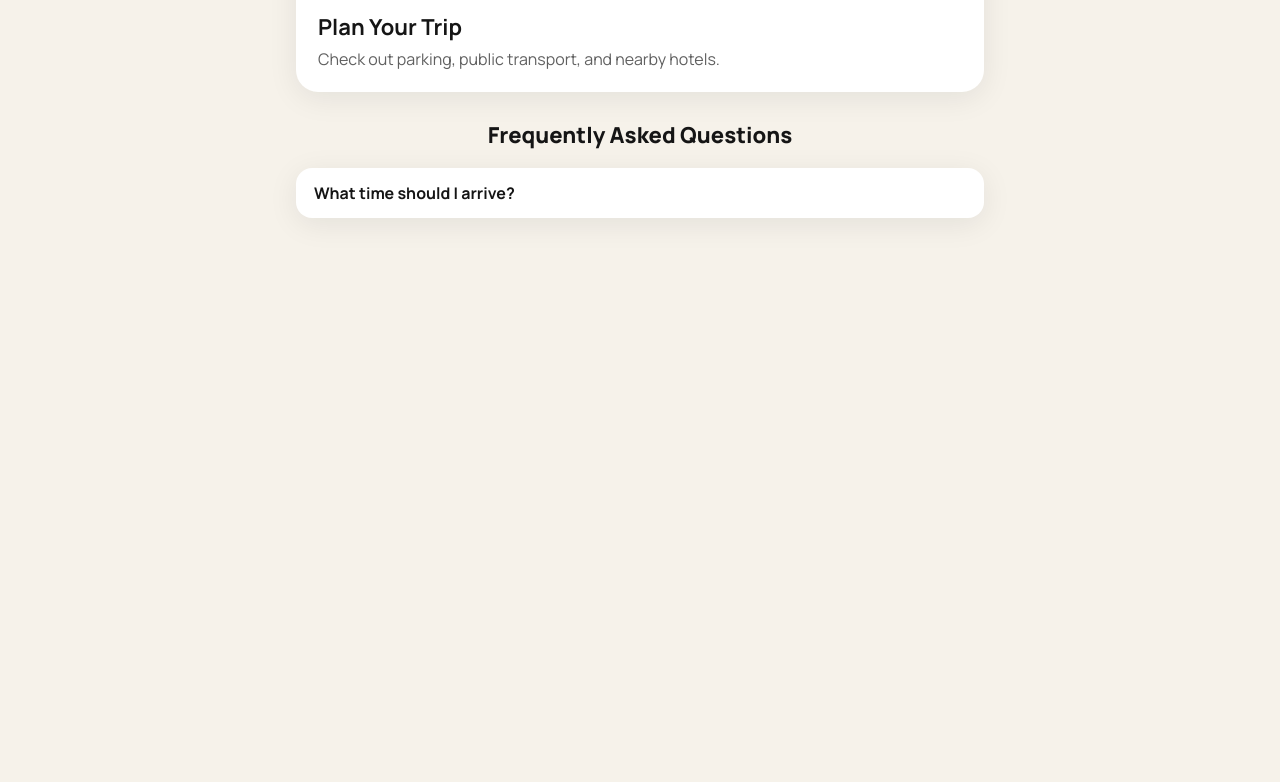
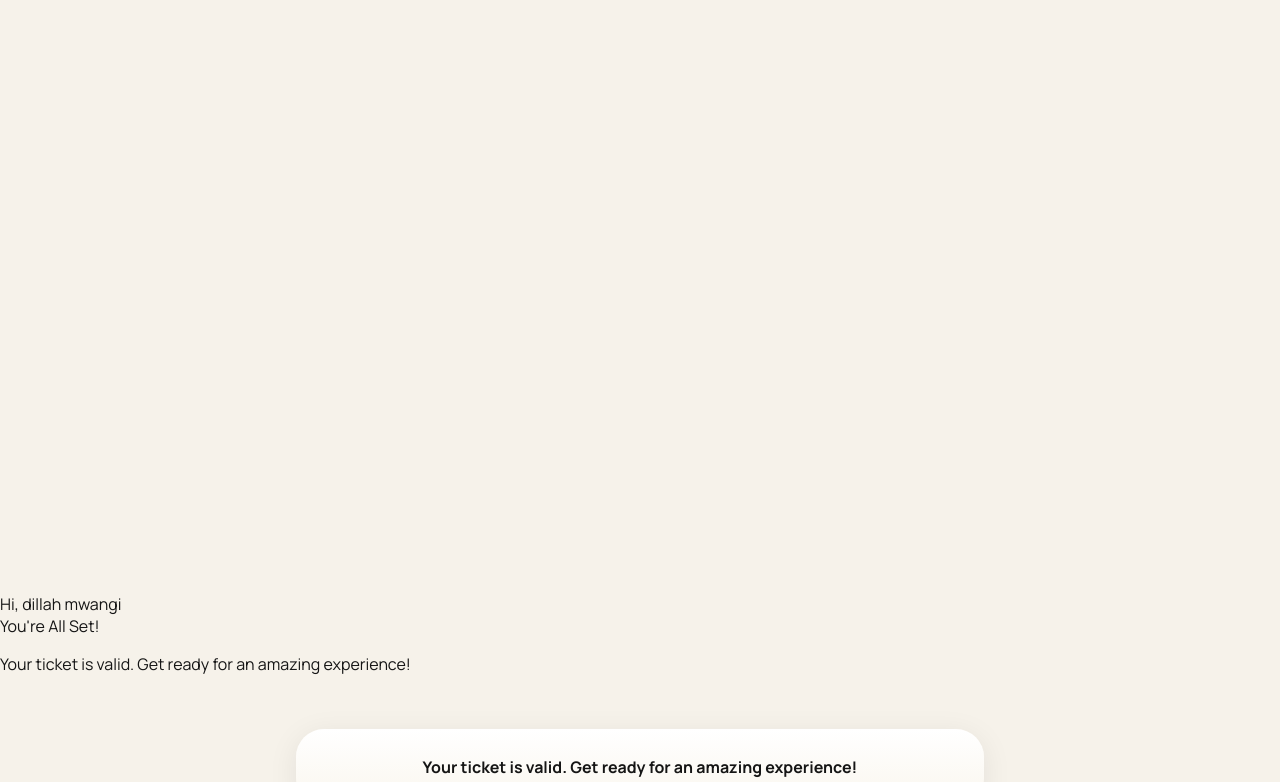
Before and after one commit to wiliamja/ticketd, a plain HTML site: page index.html in a window 1280 px wide. Shown: the part 868-1650 px from the top of the page. Before the commit the page ends 1150 px from the top, so only its background shows below. Drawn offline with Linux system fonts and the light colour scheme.

Commit message:
Update index.html

```diff
--- a/index.html
+++ b/index.html
@@ -1,5 +1,51 @@
 
 <!DOCTYPE html>
+<html lang="en">
+.divider{width:68px;height:6px;border-radius:6px;background:#F8D28B;margin:6px auto 12px}
+.sub{max-width:320px;margin:0 auto;color:#4C5160;font-size:18px;line-height:1.6}
+
+
+/* ticket card */
+.card{
+background:var(--card);
+margin:22px 16px 40px;
+border-radius:20px;
+box-shadow:0 2px 0 rgba(0,0,0,0.04), 0 18px 40px rgba(0,0,0,0.06);
+padding:20px 18px 24px;
+}
+.pill{display:inline-block;background:var(--pill);color:var(--pill-text);font-weight:700;font-size:14px;padding:8px 14px;border-radius:999px;}
+.event{font-weight:800;color:#142033;font-size:30px;margin:16px 0 2px}
+.event2{font-weight:800;color:#142033;font-size:30px;margin:0 0 18px}
+
+
+.row{display:flex;align-items:center;gap:12px;margin:10px 0 2px;color:#1C2433;font-weight:700}
+.subrow{margin-left:36px;color:#3D4350;font-weight:600;margin-top:2px}
+.icon{width:22px;height:22px}
+</style>
+</head>
+<body>
+<main class="phone" role="main" aria-label="Ticket confirmation">
+<header class="appbar" aria-label="Top bar">
+<div class="brand">
+<div class="logo" aria-label="Mookh logo">m.</div>
+</div>
+<div class="help">Help</div>
+</header>
+
+
+<section class="hero">
+<div class="ok-badge" aria-hidden="true">
+<!-- dark green tick in circular cloud -->
+<svg viewBox="0 0 64 64" fill="none" xmlns="http://www.w3.org/2000/svg">
+<circle cx="32" cy="32" r="22" stroke="var(--ok)" stroke-width="4" stroke-linecap="round" stroke-dasharray="3 12"></circle>
+<path d="M22 32l7 7 14-16" stroke="var(--ok)" stroke-width="5" stroke-linecap="round" stroke-linejoin="round"/>
+</svg>
+</div>
+<div class="hi">Hi, dillah mwangi</div>
+<div class="headline">You're All Set!</div>
+<div class="divider"></div>
+<p class="sub">Your ticket is valid. Get ready for an amazing experience!</p>
+</section>
 <html lang="en">
 <head>
   <meta charset="utf-8" />
```
